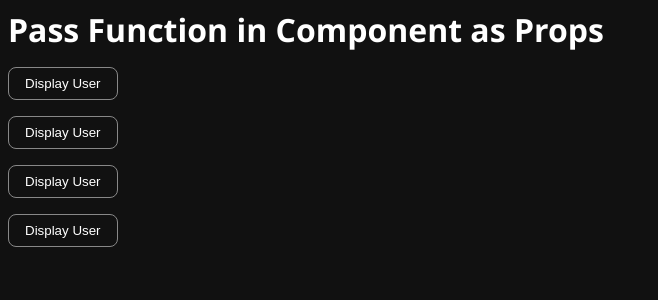
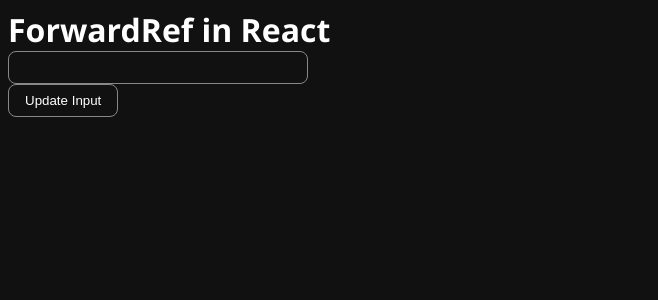
Before and after one commit to 0x-harsh/React-Tutorial---Code-Step-by-Step, a React app: page / in a window 1280 px wide. Shown: the top 300 px of the page, without its empty margins (0-658 px from the left). Built offline with nearby package versions, Linux system fonts and the light colour scheme; the HTML template or start-up script is replaced by a standard one.

Commit message:
ForwardRef in ReactJS

```diff
--- /dev/null
+++ b/src/25 ForwardRef in React/App.jsx
@@ -0,0 +1,20 @@
+import { useRef } from "react"
+import Input from './Input.jsx'
+
+const App = () => {
+    const inputRef = useRef()
+
+    const updateInput = () => {
+        inputRef.current.focus()
+        inputRef.current.value = 200
+    }
+    return (
+        <div>
+            <h1>ForwardRef in React</h1>
+            <Input ref={inputRef} />
+            <button onClick={() => updateInput()}>Update Input</button>
+        </div>
+    )
+}
+
+export default App
--- /dev/null
+++ b/src/25 ForwardRef in React/Input.jsx
@@ -0,0 +1,23 @@
+// FORWARD REF IN REACT 19 AND EARLIER
+// import { forwardRef } from "react"
+
+// const Input = (props, ref) => {
+//     return (
+//         <div className="flex flex-col gap">
+//             <input ref={ref} type="text" />
+//         </div>
+//     )
+// }
+
+// export default forwardRef(Input)
+
+// FORWARD REF IN REACT 19 AND LATER
+const Input = ({ ref }) => {
+    return (
+        <div className="flex flex-col gap">
+            <input ref={ref} type="text" />
+        </div>
+    )
+}
+
+export default Input
--- a/src/main.jsx
+++ b/src/main.jsx
@@ -1,6 +1,6 @@
 import { StrictMode } from 'react'
 import { createRoot } from 'react-dom/client'
 import './index.css'
-import App from './24 Pass Function in Component as Props/App.jsx'
+import App from './25 ForwardRef in React/App.jsx'
 
 createRoot(document.getElementById('root')).render(<App />)
```
